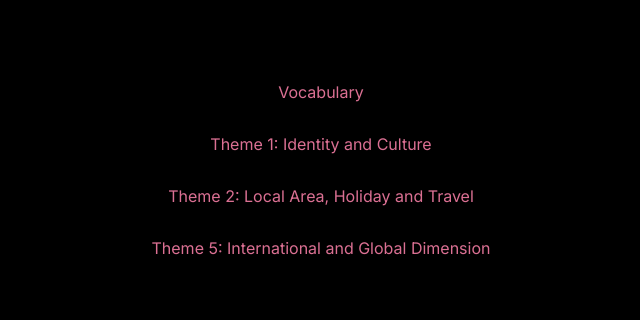
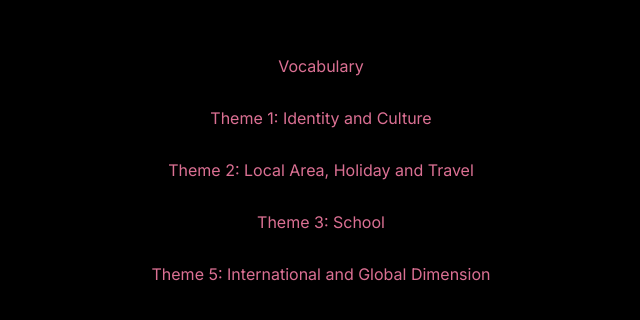
Before and after one commit to sa-mcquanzie/german-revision, a Next.js app: page / in a window 1280 px wide. Shown: the part 230-550 px from the top of the page, without its empty margins (319-959 px from the left). Built offline with nearby package versions, Linux system fonts and the light colour scheme.

Commit message:
Add Theme 3 prompts

```diff
--- a/src/app/modules.ts
+++ b/src/app/modules.ts
@@ -131,7 +131,7 @@ Sind Umweltprobleme dir wichtig? = Ich glaube das die wichtigste probleme ist Ko
 Wie werden wir "grüner" in der Zukunft? = In der Zukunft können wir Solaranlagen für Energie installieren und sie nicht nutzen fossile Brennstoffe. Wir können auch Druckerpatronen, Kopierpatronen und Papier recycleren zu Abfall reduzieren.\n
 Welche freiwillige Arbeit willst du machen? = Ich bin freiwilliger in einem Tafelladen für die Hausfreigen und auch Bienenkorb im Schulgarten hatte. Ich denke freiwillige ist sehr wichtig weil es die welt hilft.\n`
 
-const theme1Text =`Erzähl mir von dir. = Mein Geburtstag ist am einundzwanzigsten auf Februar. Als ich junger war, war ich blöd und unreif aber jetzt bin ich sehr weiße und ziemlich klug.\n
+const theme1Text = `Erzähl mir von dir. = Mein Geburtstag ist am einundzwanzigsten auf Februar. Als ich junger war, war ich blöd und unreif aber jetzt bin ich sehr weiße und ziemlich klug.\n
 Wie verstehst du dich mit deine familie? = Als kind, ich habe mich nicht gut mit mein Bruder, aber jetzt wir sind untrennbar denn er ist netter.\n
 Was machst du dieses Wochenende mit deiner Familie? = Ich werde am wochenende nach Frankreich mit meine schwester und mutter denn ich liebe französische kulture.\n
 Was machst du normalerweise mit deinen Freunden? = Wenn das wetter schön ist spiele ich basketball aber wenn das wetter schlecht ist spiele ich tischtennis.\n
@@ -142,6 +142,18 @@ Was für Musik hörst du gern? = Als ich jünger war, war meine lieblingsmusik P
 Was wirst du heute Abend essen? = Ich werde heute Abend Pizza essen denn ich denke Pizza ist sehr lecker. Als kinde, mein lieblingsgericht war Obst denn es ist gesund.\n
 Was ist dein Lieblingsfest? Warum? = Mein Lieblingsfest ist Weihnachten. Das fest ist am fünfundzwanzig auf Dezember. Es ist mein lieblingsfest denn es verbringen gern Zeit mit familie.\n
 Was hast du an deinem letzten Geburtstag gemacht? = Am meinem letztes Geburstag habe ich Wasserball gespielt. Es hat spaß gemacht denn ich spiele gern Wasserball. Für meinen nächsten Geburtstag würde ich lieber mehr freunden treffen.\n`
+
+const theme3Text = `Was ist dein Lieblingsfach? = Mein Lieblingsfach ist Musik. Als Kind, war mein Lieblingsfach Deutsch denn ich liebe internationale kulture.\n
+Wirst du eine Klassenfahrt machen? = Ja, ich werde USA gehen. Es wird total toll sein. Ich freue mich sehr darauf, weil ich Amerikanische Musik und Essen liebe.\n
+Beschrieb deinen Stundenplan. = Der Schultag beginnt im halb acht uhr und endet um drei. Meiner Meinung nach ist der Schultag zu lang und wenn ich die chance hatte, würde in die startzeit ändern.\n
+Was trägst du zur Schule? = Ich trage normalerweise ein blaue hemd und rose rock zur Schule. Ich hasse mich schuluniform aber ich mochte mich schuluniform in der Grundschule. In der grundschule trage ich einen schwarzen kapuzenpulli und eine weiße hose.\n
+Was sind die Schulregeln? = Man muss in Klassen nicht sprechen. Ein positiv ist ich lerne mehr.\n
+Beschrieb deine Schule. = Meine schule heisst Borough Academy. Meiner meinung nach ist meine schule manchmal stressig aber oft spaßig. Ich würde meine schule empfehlen denn es gibt gut lerhrer.\n
+Welchen Erfolg hast du dieses Jahr gefeiert? = Ich habe dieses jahr gute prüfung teilgenommen meine eltern waren sehr glücklich. Nachtest jahr, will ich junge Musiker des jahres gewinnen.\n
+Wie findest du die Schulregeln? = Meine meinung nach sind die Schulregeln sehr stressig weil sie zu streng sind. Schulregeln in die Grundschule war weniger streng.\n
+Hast du eine Klassenfahrt gemacht? = Ja, wir haben Deutschland besucht. Für mich war die Klassenfahrt stressig weil ich habe mein pass verlosen! Aber ich liebe Klassenfahrt, und du?\n
+Was möchtest du nach den Prüfungen machen? = Ich möchte nach den Prüfungen in Europa fahren denn ich liebe Europas modestil. Wenn ich reich wäre, möchte ich ein Flugzeug zu fliegen lernen.\n
+`
 
 const modules = [
   {
@@ -160,6 +172,11 @@ const modules = [
     cards: parsePromptResponseTest(theme2Text)
   },
   {
+    id: '3',
+    title: 'Theme 3: School',
+    cards: parsePromptResponseTest(theme3Text)
+  },
+  {
     id: '5',
     title: 'Theme 5: International and Global Dimension',
     cards: parsePromptResponseTest(theme5Text)
```
